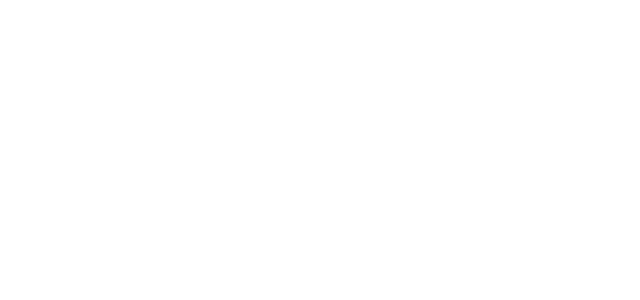
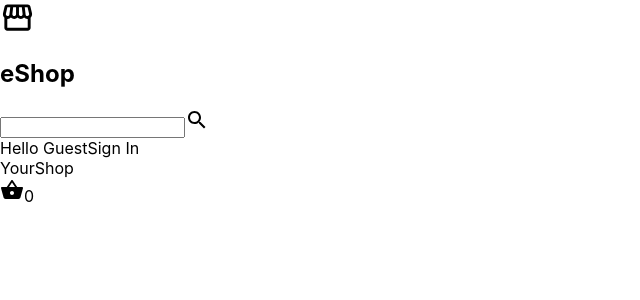
Before and after one commit to amirdhahri01/e-commerce-amazon-clone, a React (Create React App) app: page / in a window 1280 px wide. Shown: the top 300 px of the page, without its empty margins (0-640 px from the left). Built offline with nearby package versions, Linux system fonts and the light colour scheme.

Commit message:
The header component is done

```diff
--- a/package.json
+++ b/package.json
@@ -3,6 +3,10 @@
   "version": "0.1.0",
   "private": true,
   "dependencies": {
+    "@emotion/react": "^11.13.3",
+    "@emotion/styled": "^11.13.0",
+    "@mui/icons-material": "^6.1.2",
+    "@mui/material": "^6.1.2",
     "@testing-library/jest-dom": "^5.17.0",
     "@testing-library/react": "^13.4.0",
     "@testing-library/user-event": "^13.5.0",
--- a/public/index.html
+++ b/public/index.html
@@ -1,43 +1,15 @@
 <!DOCTYPE html>
 <html lang="en">
-  <head>
-    <meta charset="utf-8" />
-    <link rel="icon" href="%PUBLIC_URL%/favicon.ico" />
-    <meta name="viewport" content="width=device-width, initial-scale=1" />
-    <meta name="theme-color" content="#000000" />
-    <meta
-      name="description"
-      content="Web site created using create-react-app"
-    />
-    <link rel="apple-touch-icon" href="%PUBLIC_URL%/logo192.png" />
-    <!--
-      manifest.json provides metadata used when your web app is installed on a
-      user's mobile device or desktop. See https://developers.google.com/web/fundamentals/web-app-manifest/
-    -->
-    <link rel="manifest" href="%PUBLIC_URL%/manifest.json" />
-    <!--
-      Notice the use of %PUBLIC_URL% in the tags above.
-      It will be replaced with the URL of the `public` folder during the build.
-      Only files inside the `public` folder can be referenced from the HTML.
 
-      Unlike "/favicon.ico" or "favicon.ico", "%PUBLIC_URL%/favicon.ico" will
-      work correctly both with client-side routing and a non-root public URL.
-      Learn how to configure a non-root public URL by running `npm run build`.
-    -->
-    <title>React App</title>
-  </head>
-  <body>
-    <noscript>You need to enable JavaScript to run this app.</noscript>
-    <div id="root"></div>
-    <!--
-      This HTML file is a template.
-      If you open it directly in the browser, you will see an empty page.
+<head>
+  <meta charset="utf-8" />
+  <meta name="viewport" content="width=device-width, initial-scale=1" />
+  <meta name="theme-color" content="#000000" />
+  <title>eShop Website</title>
+</head>
 
-      You can add webfonts, meta tags, or analytics to this file.
-      The build step will place the bundled scripts into the <body> tag.
+<body>
+  <div id="root"></div>
+</body>
 
-      To begin the development, run `npm start` or `yarn start`.
-      To create a production bundle, use `npm run build` or `yarn build`.
-    -->
-  </body>
 </html>
--- a/src/App.js
+++ b/src/App.js
@@ -1,7 +1,11 @@
 import "./App.css";
-
+import Header from "./Header";
 function App() {
-  return <div className="App"></div>;
+  return (
+    <div className="App">
+      <Header />
+    </div>
+  );
 }
 
 export default App;
--- /dev/null
+++ b/src/Header.js
@@ -0,0 +1,35 @@
+import React from "react";
+import "./Header.css";
+import ShoppingBasketIcon from "@mui/icons-material/ShoppingBasket";
+import StorefrontIcon from "@mui/icons-material/Storefront";
+import SearchIcon from "@mui/icons-material/Search";
+const Header = () => {
+  return (
+    <div className="header">
+      <div className="header__logo">
+        <StorefrontIcon className="header__logoImage" fontSize="large" />
+        <h2 className="header__logoTitle">eShop</h2>
+      </div>
+      <div className="header__search">
+        <input type="text" className="header_searchInput" />
+        <SearchIcon className="header__searchIcon" />
+      </div>
+      <div className="header__nav">
+        <div className="nav__item">
+          <span className="nav__itemLineOne">Hello Guest</span>
+          <span className="nav__itemLineTwo">Sign In</span>
+        </div>
+        <div className="nav__item">
+          <span className="nav__itemLineOne">Your</span>
+          <span className="nav__itemLineTwo">Shop</span>
+        </div>
+        <div className="nav__item">
+          <ShoppingBasketIcon />
+          <span className="nav__itemLineTwo">0</span>
+        </div>
+      </div>
+    </div>
+  );
+};
+
+export default Header;
```
Also changed, not shown: src/Header.css (added), 1 other file (tests, documents, lock files or other folders).
